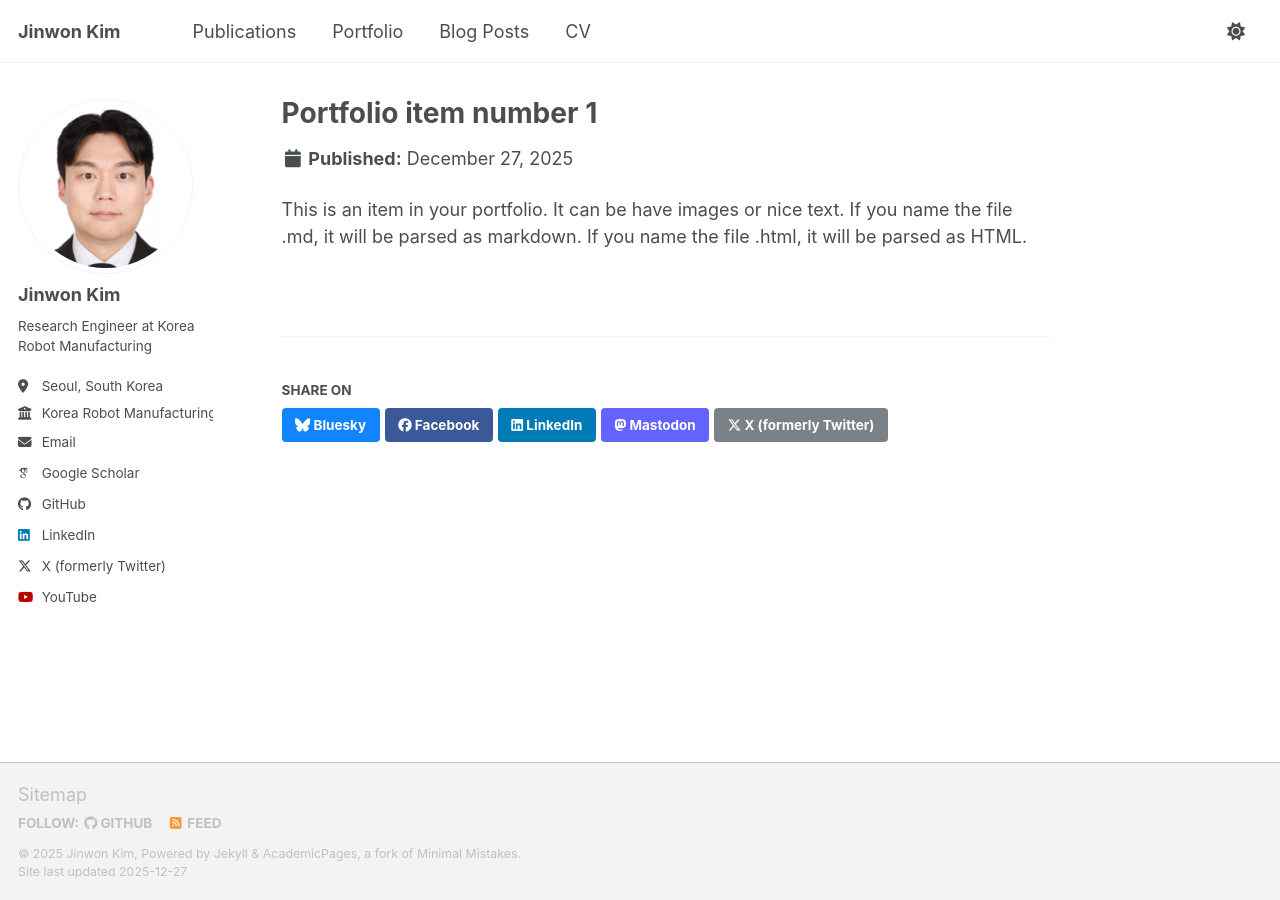
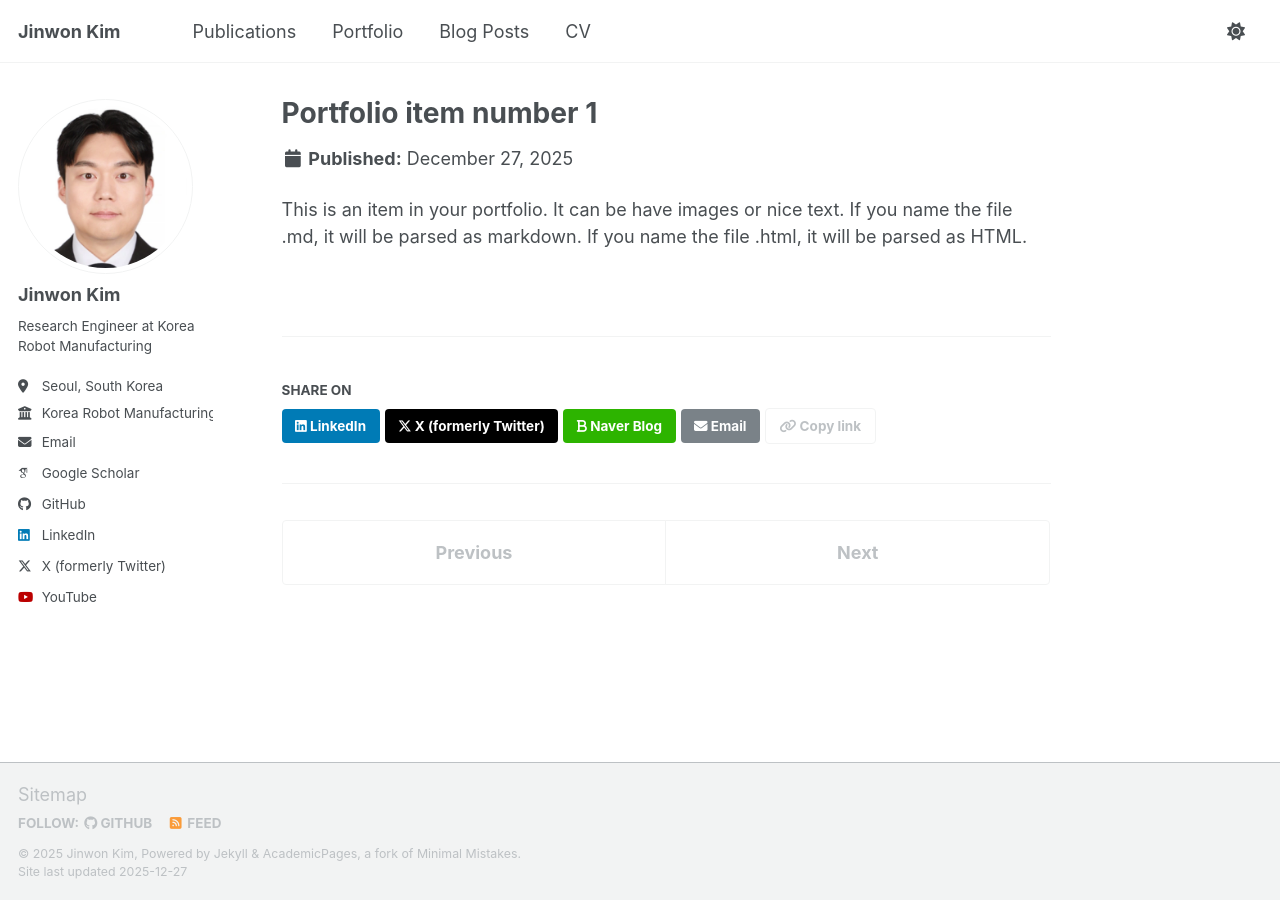
Before and after one commit to mqjinwon/mqjinwon.github.io, a Jekyll site: the page built from _portfolio/portfolio-1.md, in a window 1280 px wide. Built offline with Jekyll 4.4.1, drawn with Linux system fonts in a browser that asks for light colours; some web fonts are replaced; a script bundle is joined from its source files by our own code; library files that are not in the unit come from our copies.

Commit message:
Update social share options and add new sharing buttons for Naver and email; disable "Read more" links in configuration

```diff
--- a/_config.yml
+++ b/_config.yml
@@ -96,7 +96,7 @@ teaser                   :  # filename of teaser fallback teaser image placed in
 breadcrumbs              : false # true, false (default)
 words_per_minute         : 160
 future                   : true
-read_more                : "enabled" # if enabled, adds "Read more" links to excerpts
+read_more                : "disabled" # if enabled, adds "Read more" links to excerpts
 talkmap_link             : false      #change to true to add link to talkmap on talks page
 comments:
   provider               : # false (default), "disqus", "discourse", "facebook", "google-plus", "staticman", "custom"
--- a/_includes/social-share.html
+++ b/_includes/social-share.html
@@ -5,13 +5,25 @@
     <h4 class="page__share-title">{{ site.data.ui-text[site.locale].share_on_label | default: "Share on" }}</h4>
   {% endif %}
 
-  <a href="https://bsky.app/intent/compose?text={{ base_path }}{{ page.url }}" class="btn btn--bluesky" title="{{ site.data.ui-text[site.locale].share_on_label | default: 'Share on' }} Bluesky"><i class="fab fa-bluesky" aria-hidden="true"></i><span> Bluesky</span></a>
+  <!-- <a href="https://bsky.app/intent/compose?text={{ base_path }}{{ page.url }}" class="btn btn--bluesky" title="{{ site.data.ui-text[site.locale].share_on_label | default: 'Share on' }} Bluesky"><i class="fab fa-bluesky" aria-hidden="true"></i><span> Bluesky</span></a> -->
 
-  <a href="https://www.facebook.com/sharer/sharer.php?u={{ base_path }}{{ page.url }}" class="btn btn--facebook" title="{{ site.data.ui-text[site.locale].share_on_label | default: 'Share on' }} Facebook"><i class="fab fa-facebook" aria-hidden="true"></i><span> Facebook</span></a>
+  <!-- <a href="https://www.facebook.com/sharer/sharer.php?u={{ base_path }}{{ page.url }}" class="btn btn--facebook" title="{{ site.data.ui-text[site.locale].share_on_label | default: 'Share on' }} Facebook"><i class="fab fa-facebook" aria-hidden="true"></i><span> Facebook</span></a> -->
+
+
 
   <a href="https://www.linkedin.com/shareArticle?mini=true&url={{ base_path }}{{ page.url }}" class="btn btn--linkedin" title="{{ site.data.ui-text[site.locale].share_on_label | default: 'Share on' }} LinkedIn"><i class="fab fa-linkedin" aria-hidden="true"></i><span> LinkedIn</span></a>
 
-  <a href="https://www.addtoany.com/add_to/mastodon?linkurl={{  base_path | append: page.url | url_encode }}" class="btn btn--mastodon" title="{{ site.data.ui-text[site.locale].share_on_label | default: 'Share on' }} Mastodon"><i class="fab fa-mastodon" aria-hidden="true"></i><span> Mastodon</span></a>
+  <!-- <a href="https://www.addtoany.com/add_to/mastodon?linkurl={{  base_path | append: page.url | url_encode }}" class="btn btn--mastodon" title="{{ site.data.ui-text[site.locale].share_on_label | default: 'Share on' }} Mastodon"><i class="fab fa-mastodon" aria-hidden="true"></i><span> Mastodon</span></a> -->
 
   <a href="https://x.com/intent/post?text={{ base_path }}{{ page.url }}" class="btn btn--x" title="{{ site.data.ui-text[site.locale].share_on_label | default: 'Share on' }} X"><i class="fab fa-x-twitter" aria-hidden="true"></i><span> X (formerly Twitter)</span></a>
+
+  <a href="https://share.naver.com/web/shareView.nhn?url={{ base_path | append: page.url | url_encode }}&title={{ page.title | url_encode }}" class="btn btn--naver" title="{{ site.data.ui-text[site.locale].share_on_label | default: 'Share on' }} Naver Blog"><i class="fa fa-bold" aria-hidden="true"></i><span> Naver Blog</span></a>
+
+  <a href="mailto:?subject={{ page.title | url_encode }}&body={{ base_path }}{{ page.url }}" class="btn btn--email" title="{{ site.data.ui-text[site.locale].share_on_label | default: 'Share on' }} Email"><i class="fa fa-envelope" aria-hidden="true"></i><span> Email</span></a>
+
+  <a href="#" class="btn btn--inverse" title="{{ site.data.ui-text[site.locale].share_on_label | default: 'Share on' }} Copy"
+     onclick="event.preventDefault(); if (navigator.clipboard) { navigator.clipboard.writeText('{{ base_path }}{{ page.url }}'); this.querySelector('span').textContent='Copied!'; setTimeout(() => this.querySelector('span').textContent='Copy link', 1500); }">
+    <i class="fa fa-link" aria-hidden="true"></i><span> Copy link</span>
+  </a>
+
 </section>
--- a/_sass/_themes.scss
+++ b/_sass/_themes.scss
@@ -97,7 +97,9 @@ $soundcloud-color           : #ff3300;
 $stackoverflow-color        : #fe7a15;
 $tumblr-color               : #32506d;
 $twitter-color              : #55acee;
+$x-color                    : #000000;
 $vimeo-color                : #1ab7ea;
 $vine-color                 : #00bf8f;
 $youtube-color              : #bb0000;
 $xing-color                 : #006567;
+$naver-color                : #2db400;
--- a/_sass/layout/_buttons.scss
+++ b/_sass/layout/_buttons.scss
@@ -123,7 +123,8 @@
   (google-plus, $google-plus-color),
   (linkedin, $linkedin-color),
   (mastodon, $mastodon-color),
-  (twitter, $twitter-color);
+  (x, $x-color),
+  (naver, $naver-color);
 
   @each $socialnetwork, $color in $social {
     &--#{$socialnetwork} {
```
Also changed, not shown: _portfolio/portfolio-2.md (added, +7 -0 lines).
